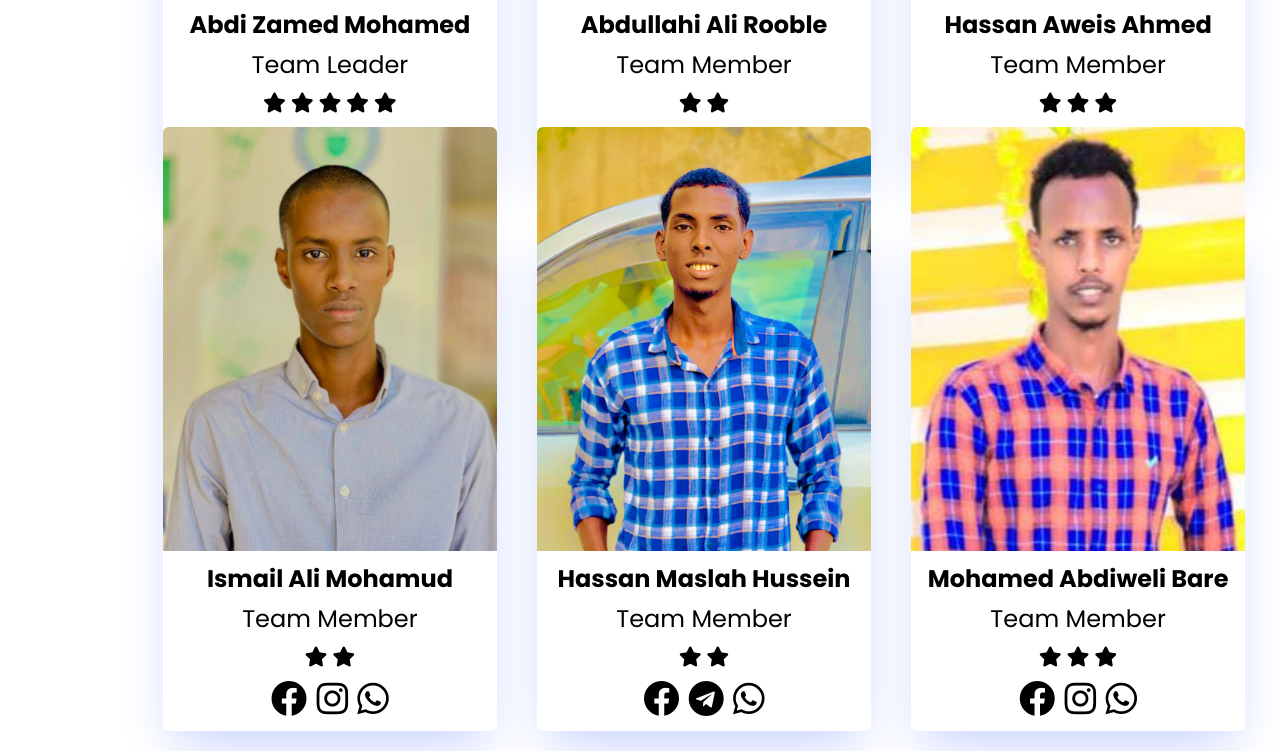
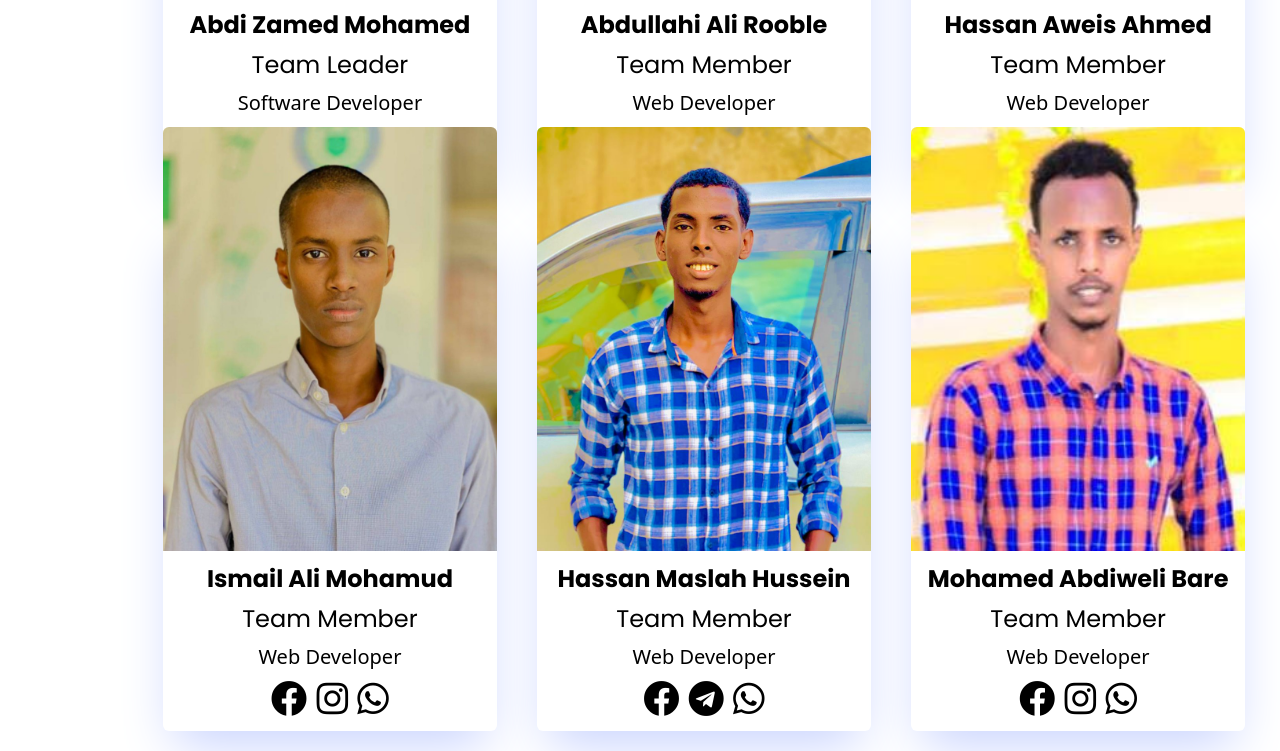
Before and after one commit to aaqyaar/Analogue-Clock, a website: page public/our-team.html in a window 1280 px wide. Shown: the part 1145-1896 px from the top of the page. Drawn offline with Linux system fonts and the light colour scheme.

Commit message:
Update our-team.html

```diff
--- a/public/our-team.html
+++ b/public/our-team.html
@@ -50,11 +50,7 @@
         <h4 class="font-poppins text-2xl mt-2 mb-2">Team Leader</h4>
          <!-- icons -->
          <div class="icon text-xl mb-2">
-          <i class="fas fa-star"></i>
-          <i class="fas fa-star"></i>
-          <i class="fas fa-star"></i>
-          <i class="fas fa-star"></i>
-          <i class="fas fa-star"></i>
+          <h1>Software Developer</h1>
         </div>
         <!-- social media -->
          <div class="icon text-4xl">
@@ -74,8 +70,7 @@
           <h4 class="font-poppins text-2xl mt-2 mb-2">Team Member</h4>
           <!-- icons -->
           <div class="icon text-xl mb-2">
-           <i class="fas fa-star"></i>
-           <i class="fas fa-star"></i>
+         	<h1>Web Developer</h1>
          </div>
          <!-- social media -->
           <div class="icon text-4xl">
@@ -94,9 +89,7 @@
           <h4 class="font-poppins text-2xl mt-2 mb-2">Team Member</h4>
           <!-- icons -->
           <div class="icon text-xl mb-2">
-           <i class="fas fa-star"></i>
-           <i class="fas fa-star"></i>
-           <i class="fas fa-star"></i>
+           <h1>Web Developer</h1>
          </div>
          <!-- social media -->
           <div class="icon text-4xl">
@@ -118,8 +111,7 @@
         <h4 class="font-poppins text-2xl mt-2 mb-2">Team Member</h4>
         <!-- icons -->
         <div class="icon text-xl mb-2">
-         <i class="fas fa-star"></i>
-         <i class="fas fa-star"></i>
+         <h1>Web Developer</h1>
 
        </div>
        <!-- social media -->
@@ -139,9 +131,7 @@
           <h4 class="font-poppins text-2xl mt-2 mb-2">Team Member</h4>
          <!-- icons -->
          <div class="icon text-xl mb-2">
-          <i class="fas fa-star"></i>
-          <i class="fas fa-star"></i>
-
+          <h1>Web Developer</h1>
         </div>
         <!-- social media -->
          <div class="icon text-4xl">
@@ -160,9 +150,7 @@
           <h4 class="font-poppins text-2xl mt-2 mb-2">Team Member</h4>
           <!-- icons -->
           <div class="icon text-xl mb-2">
-           <i class="fas fa-star"></i>
-           <i class="fas fa-star"></i>
-           <i class="fas fa-star"></i>
+           <h1>Web Developer</h1>
 
          </div>
          <!-- social media -->
```
